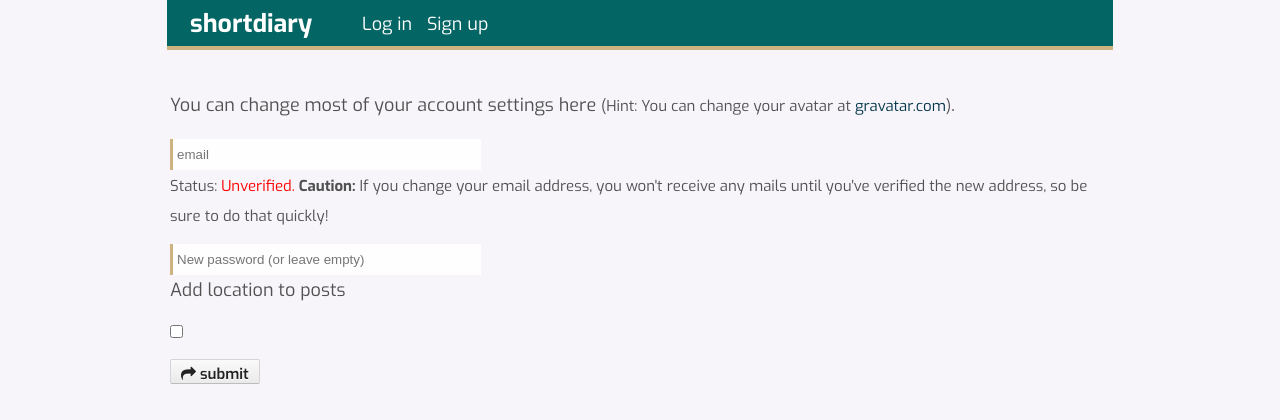
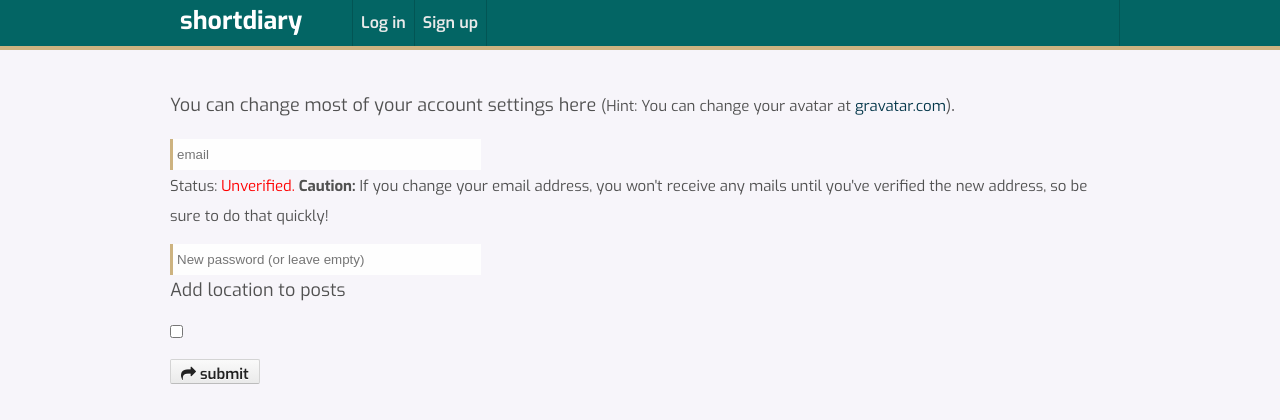
Before and after one commit to lutoma/shortdiary-web, a Django app: template templates/account_settings.html in a window 1280 px wide. Shown: the top 420 px of the page. Run offline with Django 3.2, Linux system fonts and the light colour scheme; the template is opened without the code that fills it, so the values that code supplies are empty; some libraries are stand-ins or nearby versions.

Commit message:
Pretty new menu that shows the current page

```diff
--- a/shortdiary/settings.py
+++ b/shortdiary/settings.py
@@ -103,7 +103,9 @@ MIDDLEWARE_CLASSES = (
 
 debug_context = lambda request: {'DEBUG': DEBUG}
 
-TEMPLATE_CONTEXT_PROCESSORS = ('django.contrib.auth.context_processors.auth',
+TEMPLATE_CONTEXT_PROCESSORS = (
+	'django.contrib.auth.context_processors.auth',
+	'django.core.context_processors.request',
 	'django.core.context_processors.debug',
 	'django.core.context_processors.i18n',
 	'django.core.context_processors.media',
--- a/static/css/main.css
+++ b/static/css/main.css
@@ -239,13 +239,17 @@ aside > .first {
 
 #top-block {
 	margin: 0 auto;
-	max-width: 940px;
 
 	color: #ffffff;
 	background-color: #036564;
-	padding: 3px;
-	height: 40px;
+	padding: 0;
+	height: 46px;
 	border-bottom: 4px solid #CDB380;
+}
+
+#top-block > .inner {
+	max-width: 960px;
+	margin: 0 auto;
 }
 
 #name {
@@ -260,34 +264,49 @@ aside > .first {
 }
 
 /* Navigation */
-
-#navigation {
-	margin-top: 6px;
-	margin-right: 20px;
+#top-block nav > ul {
+	list-style-type: none;
+	display: inline-block;
+	margin: 0;
+	padding: 0;
+	height: 46px;
+	font-size: 0;
+	line-height: 0;
+	border-left: solid #025554 1px;
 }
 
-#navigation a {
-	color: #ffffff;
-	margin-right: 10px;
+
+#top-block nav > ul > li {
+	list-style-type: none;
+	display: inline-block;
+	margin: 0 !important;
+	height: 46px;
+	padding-left: 8px;
+	padding-right: 8px;
+	border-right: solid #025554 1px;
 }
 
-#navigation .gravatar{
-	margin-top: 2px;
-	float: left;
-	margin-right: 7px;
-	border-radius: 2px;
+#top-block nav > ul > li.active {
+	background-color: rgba(0, 0, 0, 0.1);
 }
 
-#navigation .nav-icons {
-	margin-left: 10px;
+#top-block nav > ul > li > a {
+	display: inline-block;
+	margin-top: 9px;
+	color: #eaeaea;
+	font-size: 16px;
+	font-weight: 600;
+	line-height: 1.7;
 }
 
-#navigation .nav-icons a {
+#top-block nav > ul > li > a:hover {
 	text-decoration: none;
+	color: #ffffff;
 }
 
-#navigation .nav-icons a:hover {
-	color: #CDB380;
+#top-block nav .right li {
+	padding-left: 10px;
+	padding-right: 10px;
 }
 
 #title {
--- a/templates/base.html
+++ b/templates/base.html
@@ -51,28 +51,29 @@
 	</head>
 	<body>
 		<div id="top-block">
+			<div class='inner'>
 				<a href="/"><h1 id="name">shortdiary</h1></a>
 
-			<div id="navigation">
+				<nav>
+					<ul>
 						{% if user.is_authenticated %}
-					<a href="/posts/new/">{% trans 'New post' %}</a>
-					<a href="/stats/">{% trans 'Stats' %}</a>
-					<a href="/invite/">{% trans 'Invite someone' %}</a>
+							<li {% if request.path == '/' %}class='active'{% endif %}><a href="/">{% trans 'Home' %}</a></li>
+							<li {% if request.path == '/posts/new/' %}class='active'{% endif %}><a href="/posts/new/">{% trans 'New post' %}</a></li>
+							<li {% if request.path == '/stats/' %}class='active'{% endif %}><a href="/stats/">{% trans 'Stats' %}</a></li>
+							<li {% if request.path == '/invite/' %}class='active'{% endif %}><a href="/invite/">{% trans 'Invite someone' %}</a></li>
 						{% else %}
-					<a href="/accounts/login/">{% trans 'Log in' %}</a>
-					<a href="/accounts/signup/">{% trans 'Sign up' %}</a>
+							<li><a href="/accounts/login/">{% trans 'Log in' %}</a></li>
+							<li><a href="/accounts/signup/">{% trans 'Sign up' %}</a></li>
 						{% endif %}
+					</ul>
 
-				<span class="right">
+					<ul class="right">
 						{% if user.is_authenticated %}
-						<a href='/'>{{ user.username }}</a>
-
-						<span class="nav-icons">
-							<a href="/accounts/settings/" title="{% trans 'Account settings' %}"><i class="icon-wrench"></i></a>
-							<a href="/accounts/logout/" title="{% trans 'Sign out' %}"><i class="icon-signout"></i></a>
-						</span>
+							<li><a href="/accounts/settings/" title="{% trans 'Account settings' %}"><i class="icon-wrench"></i></a></li>
+							<li><a href="/accounts/logout/" title="{% trans 'Sign out' %}"><i class="icon-signout"></i></a></li>
 						{% endif %}
-				</span>
+					</ul>
+				</nav>
 			</div>
 		</div>
 		<div role="main">
```
Lines whose indentation alone changed are shown as unchanged.
